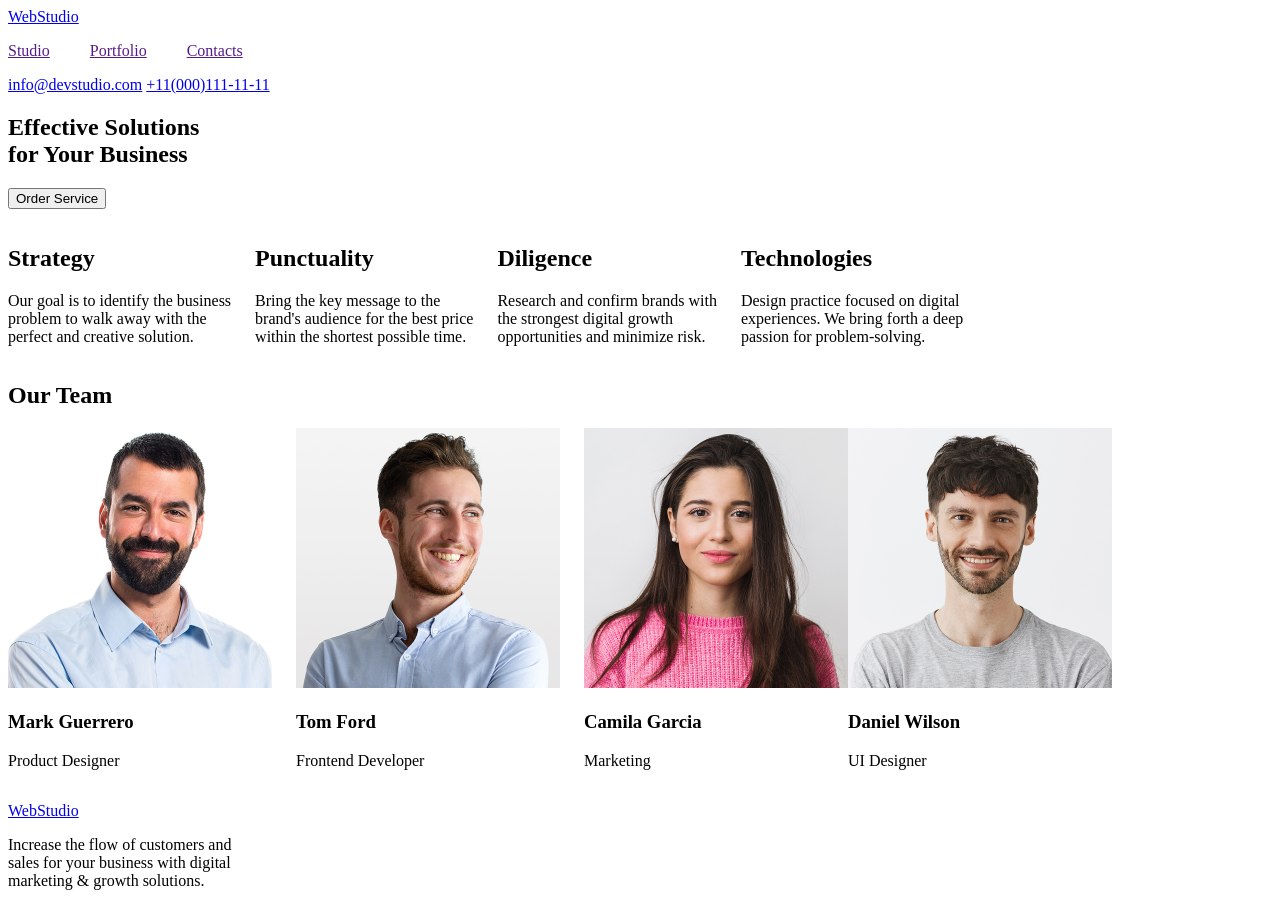
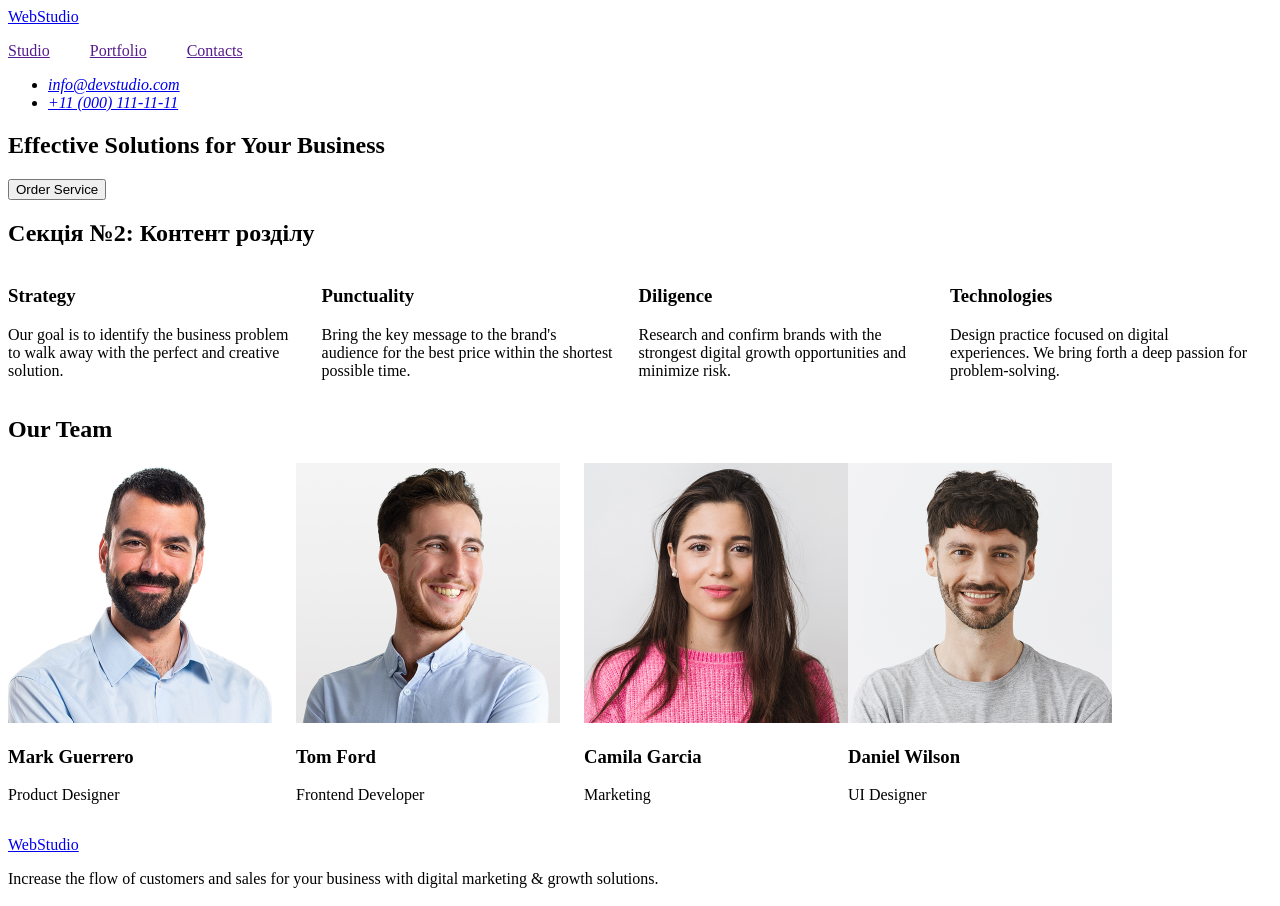
Before and after one commit to TaliaZcoder/goit-markup-hw-01, a plain HTML site: page index.html in a window 1280 px wide. Drawn offline with Linux system fonts and the light colour scheme.

Commit message:
work on mistakes

```diff
--- a/index.html
+++ b/index.html
@@ -7,50 +7,56 @@
 </head>
 <body>
     <header>
-         <a href="/">WebStudio</a>
+
         <nav>
+             <a href="./index.html">WebStudio</a>
              <ul style="list-style: none; padding: 0; display: flex;">
             <li style="margin-right: 40px;"><a href="">Studio</a></li>
             <li style="margin-right: 40px;"><a href="">Portfolio</a></li>
             <li style="margin-right: 40px;"><a href="">Contacts</a></li>
              </ul>
         </nav>
-        <a href="mailto:info@devstudio.com">info@devstudio.com</a>
-        <a href="tel:+11(000)111-11-11">+11(000)111-11-11</a>
+        <address>
+            <ul>
+                <li><a href="mailto:info@devstudio.com">info@devstudio.com</a></li>
+                <li><a href="tel:+110001111111">+11 (000) 111-11-11</a></li>
+            </ul>
+        </address>
 
     </header>
 
     <main>
         <section>
-        <h1>Effective Solutions<br>
+        <h1>Effective Solutions
             for Your Business</h1>
-            <button>Order Service</button>
+            <button type="button">Order Service</button>
         </section>
 
         <section>
+            <h2 class="sr-only">Секція №2: Контент розділу</h2>
         <ul style="list-style: none; padding: 0; display: flex;">
             <li style="margin-right: 24px;">
-                <h2>Strategy</h2>
-                <p>Our goal is to identify the business<br>
-                    problem to walk away with the<br>
+                <h3>Strategy</h3>
+                <p>Our goal is to identify the business
+                    problem to walk away with the
                  perfect and creative solution. </p>
             </li>
             <li style="margin-right: 24px;">
-                <h2>Punctuality</h2>
-                <p>Bring the key message to the<br>
-                     brand's audience for the best price<br>
+                <h3>Punctuality</h3>
+                <p>Bring the key message to the
+                     brand's audience for the best price
                       within the shortest possible time.</p>
             </li>
             <li style="margin-right: 24px;">
-                <h2>Diligence</h2>
-                <p>Research and confirm brands with <br>
-                    the strongest digital growth <br>
+                <h3>Diligence</h3>
+                <p>Research and confirm brands with
+                    the strongest digital growth
                     opportunities and minimize risk.</p>
             </li>
             <li style="margin-right: 24px;">
-                <h2>Technologies</h2>
-                <p>Design practice focused on digital <br>
-                    experiences. We bring forth a deep <br>
+                <h3>Technologies</h3>
+                <p>Design practice focused on digital
+                    experiences. We bring forth a deep
                     passion for problem-solving.</p>
 
             </li>
@@ -61,22 +67,22 @@
             <h2>Our Team</h2>
             <ul style="list-style: none; padding: 0; display: flex;">
                 <li style="margin-right: 24px;">
-                    <img src="images/img-3.jpg" alt="photo of Mark Guerrero" width="264" height="260">
+                    <img src="./images/img-3.jpg" alt="photo of Mark Guerrero" width="264" height="260">
                     <h3>Mark Guerrero</h3>
                     <p>Product Designer</p>
                 </li>
                 <li style="margin-right: 24px;">
-                    <img src="images/img-2.jpg" alt="photo of Tom Ford" width="264" height="260">
+                    <img src="./images/img-2.jpg" alt="photo of Tom Ford" width="264" height="260">
                     <h3>Tom Ford</h3>
                     <p>Frontend Developer</p>
                 </li>
                 <li>
-                    <img src="images/img-1.jpg" alt="photo of Camila Garcia" width="264" height="260">
+                    <img src="./images/img-1.jpg" alt="photo of Camila Garcia" width="264" height="260">
                     <h3>Camila Garcia</h3>
                     <p>Marketing</p>
                 </li>
                 <li style="margin-right: 24px;">
-                    <img src="images/img.jpg" alt="photo of Daniel Wilson" width="264" height="260">
+                    <img src="./images/img.jpg" alt="photo of Daniel Wilson" width="264" height="260">
                     <h3>Daniel Wilson</h3>
                     <p>UI Designer</p>
                 </li>
@@ -87,9 +93,9 @@
     </main>
 
     <footer>
-    <a href="/">WebStudio</a>
-    <p>Increase the flow of customers and<br>
-        sales for your business with digital<br>
+    <a href="./index.html">WebStudio</a>
+    <p>Increase the flow of customers and
+        sales for your business with digital
         marketing & growth solutions.</p>
     </footer>
 
```
